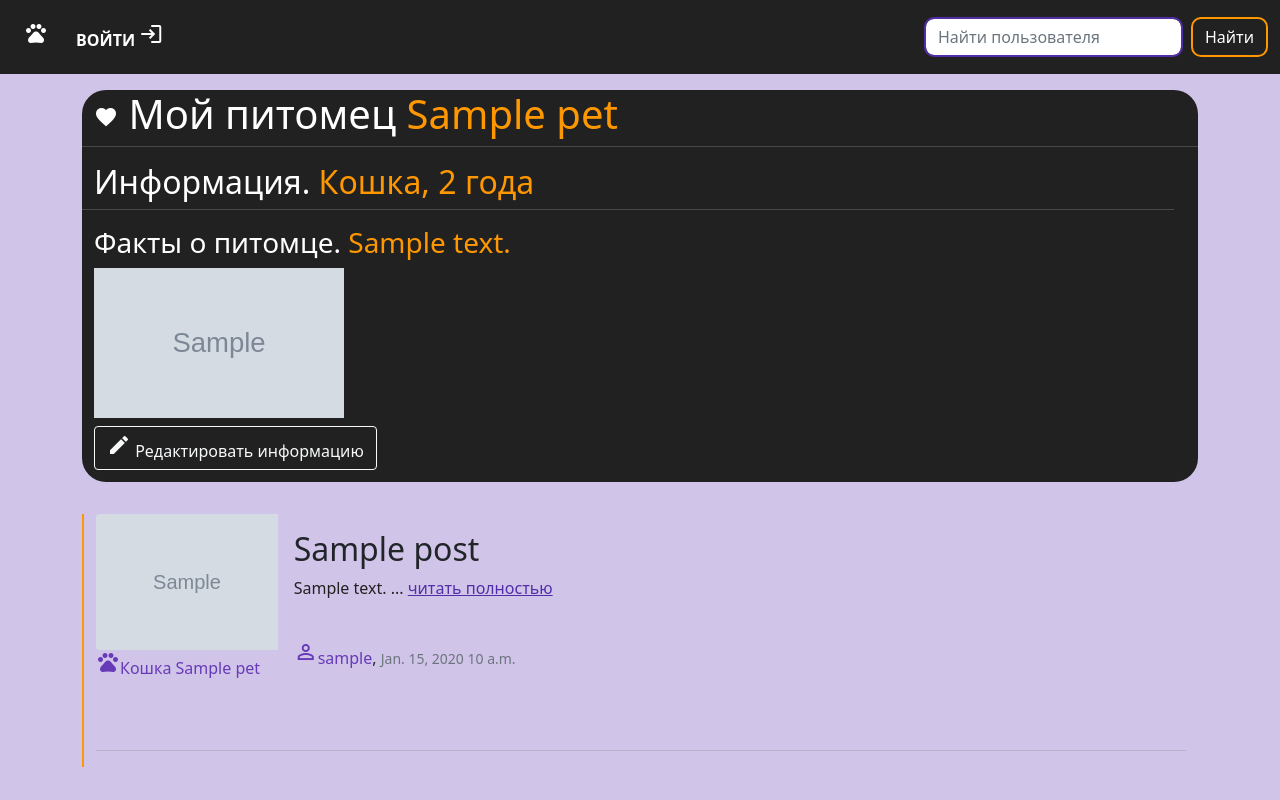
After one commit to Vladislav-Tymchuk/petsclub, a Django app: a page that uses mainPets/templates/pet-profile.html in a window 1280 px wide. The commit adds this page. Run offline with Django 4.2, Linux system fonts and the light colour scheme; tables that the repository leaves empty hold one stand-in row (values such as "Sample post"); grey boxes marked "Sample" are stand-in pictures.

Commit message:
Personal info for pet, posts on user page and full posts

```diff
--- a/authentication/models.py
+++ b/authentication/models.py
@@ -1,6 +1,7 @@
 from django.contrib.auth.models import AbstractUser
 from django.db import models
 from django.shortcuts import redirect
+from django.urls import reverse
 
 class CustomUser(AbstractUser):
     avatar = models.FileField(upload_to='avatars', blank=True)
@@ -12,9 +13,6 @@ class CustomUser(AbstractUser):
     def __str__(self):
         return self.username
 
-    def get_absolute_url(self):
-        return redirect('home')
-
     def fullName(self):
 
         return self.first_name + ' ' + self.last_name
--- a/mainPets/models.py
+++ b/mainPets/models.py
@@ -29,6 +29,18 @@ class Pet(models.Model):
     petBirthday = models.DateField()
     petPhoto = models.ImageField(upload_to='pet-images', blank=True, null=True)
     petBio = models.TextField(max_length=511)
+
+
+    def smallInfo(self):
+
+        return self.petBio[:50]
+
+    def petProfile(self):
+
+        pet = Pet.objects.get(id = self.id)
+
+
+        return reverse('pet-profile', kwargs={'petId': pet.id, "petName": pet.petName})
 
 
     def petAge(self):
@@ -73,10 +85,24 @@ class Post(models.Model):
     postTimePublished = models.TimeField(auto_now_add=True)
     postDatePublished = models.DateField(auto_now_add=True)
 
+    def textToPreview(self):
+
+        return self.postText[:70]
 
     def __str__(self):
 
         return self.postTitle
 
-    def get_absolute_url(self):
-        return reverse('post', kwargs={'postSlug': self.post_slug})
+    def get_url(self):
+
+        return reverse('full-post', kwargs={'username': self.postAuthor, 'postSlug': self.postSlug})
+
+    def authorProfile(self):
+
+        return reverse('profile', kwargs={'username': self.postAuthor})
+
+    def petProfile(self):
+
+        pet = Pet.objects.get(id = self.postPet.id)
+
+        return reverse('pet-profile', kwargs={'petId': pet.id, "petName": pet.petName})
--- a/mainPets/templates/add-pet.html
+++ b/mainPets/templates/add-pet.html
@@ -11,7 +11,7 @@
     <link rel="stylesheet" type="text/css" href="{% static 'base.css' %}">
     <link href="https://fonts.googleapis.com/icon?family=Material+Icons" rel="stylesheet">
 
-    <title>{% block title %}  {% endblock %}</title>
+    <title>{% block title %} Анкета питомца {% endblock %}</title>
   </head>
   <body class="auth-body">
 
@@ -54,7 +54,6 @@
                     {% endif %}
 
                     <input type="file" name="petPhoto" accept="image/*" id="id_petPhoto">
-
                     <label for="id_petBio">Интересная информация про питомца:</label>
                     <textarea name="petBio" cols="40" rows="10" class="vLargeTextField" maxlength="511" required="" id="id_petBio"></textarea>
                     {% if form.errors.petBio %}
--- /dev/null
+++ b/mainPets/templates/pet-profile.html
@@ -0,0 +1,55 @@
+{% extends 'base.html' %}
+{% load static %}
+
+{% block title %} Профиль - {{pet.petName}} {% endblock %}
+
+{% block content %}
+    <div class="container">
+        <div class="row mx-auto justify-content-around">
+            <div class="mt-3 mb-3 col-12 col-md-12 col-lg-12 col-sm-12" style="background: #212121; border-radius: 24px;">
+                <div class="row mb-2">
+                    <h1 style="color: #FFFFFF;"><i class="cart-icon material-icons">favorite</i> Мой питомец
+                        <a href="{{pet.petProfile}}" style="text-decoration: none; color: #FF9800;"<span style="color: #FF9800;">{{pet.petName}}</span></a></h1>
+                        <hr style="color: #BDBDBD;">
+                        <div class="row">
+                            <h2 style="color: #FFFFFF;">Информация. <span style="color: #FF9800;">{{pet.pet}}, {{pet.smartAge}}</span></h2>
+                            <hr style="color: #BDBDBD;">
+                        </div>
+                    <div class="row">
+                        <h3 style="color: #FFFFFF;">Факты о питомце. <span style="color: #FF9800;">{{pet.petBio}}</span></h3>
+                    </div>
+                    {% if pet.petPhoto %}
+                        <div>
+                            <img src="{{pet.petPhoto.url}}" class="d-block" width="250" height="150"></img>
+                        </div>
+                    {% endif %}
+                </div>
+                <div class="mb-2">
+                    <a class="btn btn-outline-light mb-1" href="{% url 'edit-pet' pet.id %}"><i class="cart-icon material-icons">mode_edit</i> Редактировать информацию</a>
+                </div>
+            </div>
+
+            {% for post in posts %}
+                <div class="mt-3 mb-3 col-12 col-md-12 col-lg-12 col-sm-12" style="background-color: #D1C4E9; border-left: 2px #FF9800 solid;">
+                    <div class="mb-3">
+                        <div class="row g-0 mb-5">
+                            <div class="col-md-2">
+                                <a href=""><img src="{{post.postPhoto.url}}" class="img-fluid rounded-start" alt=""></a><br>
+                                <p><a href="{{post.petProfile}}" style="text-decoration: none;"><span style="color: #673AB7;"><i class="cart-icon material-icons">pets</i>{{post.postPet.name}}</span></a></p>
+                            </div>
+                            <div class="col-md-8">
+                                <div class="card-body">
+                                    <h2 class="featurette-heading">{{post.postTitle}}</h2>
+                                    <p class="card-text" style="color: #212121">{{post.textToPreview}} ... <a style="color: #512DA8;" href="{{post.get_url }}">читать полностью</a></p><br>
+                                    <p><a style="text-decoration: none;" href="{{post.authorProfile}}"><span style="color: #673AB7;"><i class="cart-icon material-icons">person_outline</i>{{post.postAuthor}}</span></a>,
+                                        <small style="color: #757575;" class="text-muted">{{post.postDatePublished}} {{post.postTimePublished}}</small> </p>
+                                </div>
+                            </div>
+                        </div>
+                        <hr style="color: #757575;"">
+                    </div>
+                </div>
+            {% endfor %}
+        </div>
+    </div>
+{% endblock %}
--- a/mainPets/urls.py
+++ b/mainPets/urls.py
@@ -6,5 +6,7 @@ urlpatterns = [
     path('add-pet', views.addPetView, name='add-pet'),
     path('edit-pet/<int:pk>', views.editPet, name='edit-pet'),
     path('profile/<str:username>/', views.checkProfile, name='profile'),
+    path('pet/<int:petId>/<str:petName>/', views.petProfile, name='pet-profile'),
+    path('<str:username>/posts/<slug:postSlug>/', views.fullPost, name='full-post'),
     path('authentication/', include('authentication.urls')),
 ]
--- a/mainPets/views.py
+++ b/mainPets/views.py
@@ -1,3 +1,4 @@
+from poplib import POP3_SSL_PORT
 from authentication.models import CustomUser
 from django.shortcuts import get_object_or_404, redirect, render
 
@@ -75,14 +76,40 @@ def checkProfile(request, username):
     context = {
 
     }
-    try:
 
-        person = get_object_or_404(CustomUser, username = username)
-        pets = Pet.objects.filter(petOwner = person.id)
-        context.update({'person': person})
-        context.update({'pets': pets})
-    except Exception:
-        pass
+    person = get_object_or_404(CustomUser, username = username)
+    pets = Pet.objects.filter(petOwner = person.id)
+    context.update({'person': person})
+    context.update({'pets': pets})
+
+    posts = Post.objects.filter(postAuthor = person.id)
+    context.update({'posts': posts})
+
+    if person.username == request.user.username:
+        return redirect('home')
 
 
     return render(request, 'profile.html', context=context)
+
+
+def petProfile(request, petId, petName):
+
+    context = {}
+
+    pet = Pet.objects.get(id = petId)
+    context.update({'pet': pet})
+
+    posts = Post.objects.filter(postPet = petId)
+    context.update({'posts': posts})
+
+    return render(request, 'pet-profile.html', context)
+
+
+def fullPost(request, username, postSlug):
+
+    context = {}
+
+    post = Post.objects.get(postSlug = postSlug)
+
+    context.update({'post': post})
+    return render(request, 'full-post.html', context)
--- a/petsclubproject/static/scripts.js
+++ b/petsclubproject/static/scripts.js
@@ -1,5 +1,11 @@
 searchBTN.onclick = function() {
+
   var username = document.getElementById("usernameINPUT").value;
-  document.getElementById("goToProfile").removeAttribute("href");
-  document.getElementById("goToProfile").setAttribute("href", `http://127.0.0.1:8000/profile/${username}/`);
+  if (username == '') {
+    document.getElementById("goToProfile").removeAttribute("href");
+  }
+  else {
+    document.getElementById("goToProfile").removeAttribute("href");
+    document.getElementById("goToProfile").setAttribute("href", `http://127.0.0.1:8000/profile/${username}/`);
+  }
 }
```
Also changed, not shown: mainPets/templates/full-post.html (added, +26 -0 lines), mainPets/templates/home.html (+31 -28 lines), mainPets/templates/profile.html (+25 -5 lines).
